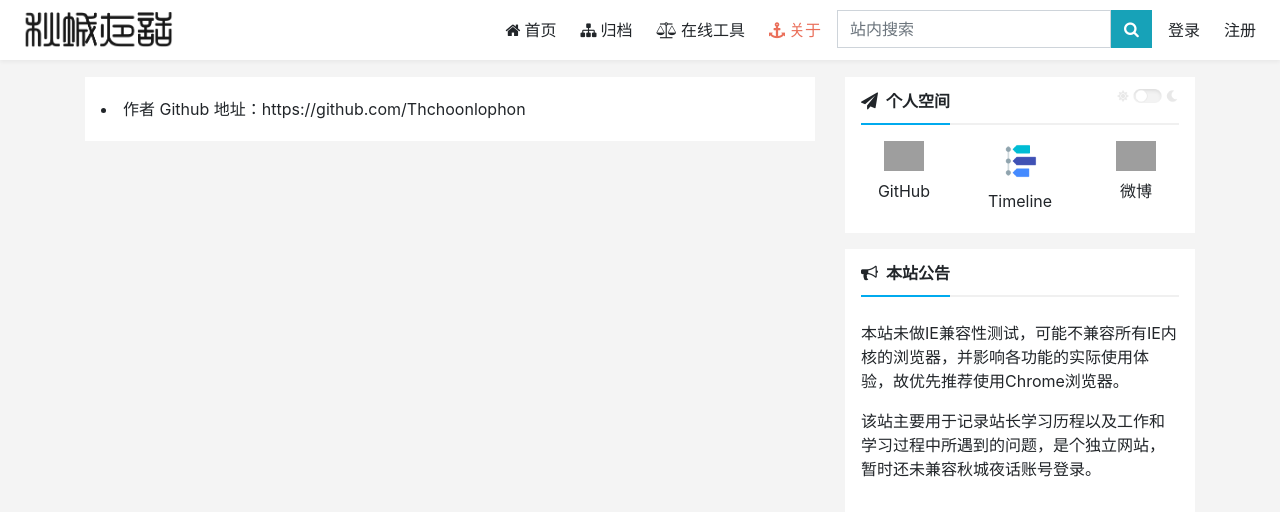
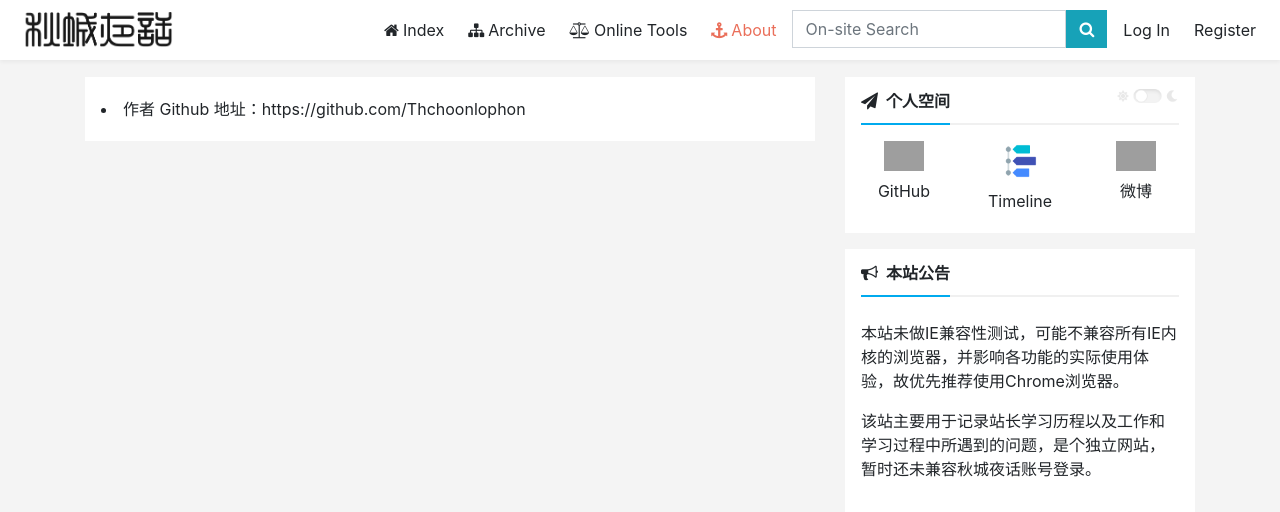
Before and after one commit to Thchoonlophon/work_blog, a Django app: page /about/ in a window 1280 px wide. Shown: the top 512 px of the page. Run offline with Django 3.2, Linux system fonts and the light colour scheme; data that the repository does not hold is empty; some libraries are stand-ins or nearby versions; grey boxes are pictures that could not be loaded.

Commit message:
Update navbar.html

```diff
--- a/it_blog/apps/blog/templates/blog/tags/navbar.html
+++ b/it_blog/apps/blog/templates/blog/tags/navbar.html
@@ -11,16 +11,16 @@
         <ul class="navbar-nav ml-auto">
             <li class="nav-item mr-2">
                 {% url 'blog:index' as index_url %}
-                <a class="nav-link py-md-3 {% if request.path == index_url %}active{% endif %}" href="{{ index_url }}"><i class="fa fa-home mr-1"></i>首页<span class="sr-only">(current)</span></a>
+                <a class="nav-link py-md-3 {% if request.path == index_url %}active{% endif %}" href="{{ index_url }}"><i class="fa fa-home mr-1"></i>Index<span class="sr-only">(current)</span></a>
             </li>
             <li class="nav-item mr-2">
                 {% url 'blog:archive' as archive_url %}
-                <a class="nav-link py-md-3 {% if request.path == archive_url %}active{% endif %}" href="{{ archive_url }}"><i class="fa fa-sitemap mr-1"></i>归档</a>
+                <a class="nav-link py-md-3 {% if request.path == archive_url %}active{% endif %}" href="{{ archive_url }}"><i class="fa fa-sitemap mr-1"></i>Archive</a>
             </li>
             {% if tool_flag %}
             <li class="nav-item mr-2">
                 {% url 'tool:total' as tool_url %}
-                <a class="nav-link py-md-3 {% if request.resolver_match.namespace == 'tool' %}active{% endif %}" href="{{ tool_url }}"><i class="fa fa-balance-scale mr-1"></i>在线工具</a>
+                <a class="nav-link py-md-3 {% if request.resolver_match.namespace == 'tool' %}active{% endif %}" href="{{ tool_url }}"><i class="fa fa-balance-scale mr-1"></i>Online Tools</a>
             </li>
             {% endif %}
             {% if hao_console.flag %}
@@ -35,11 +35,11 @@
             {% endif %}
             <li class="nav-item mr-2 ">
                 {% url 'blog:about' as about_url %}
-                <a class="nav-link py-md-3 {% if request.path == about_url %}active{% endif %}" href="{{ about_url }}"><i class="fa fa-anchor mr-1"></i>关于</a>
+                <a class="nav-link py-md-3 {% if request.path == about_url %}active{% endif %}" href="{{ about_url }}"><i class="fa fa-anchor mr-1"></i>About</a>
             </li>
             <form class="nav-item navbar-form mr-2 py-md-2" role="search" method="get" id="searchform" action="{% url 'blog:search_view'%}">
                 <div class="input-group">
-                    <input type="search" name="q" class="form-control rounded-0" placeholder="站内搜索" autocomplete="off" required=True>
+                    <input type="search" name="q" class="form-control rounded-0" placeholder="On-site Search" autocomplete="off" required=True>
                     <div class="input-group-btn">
                         <button class="btn btn-info rounded-0" type="submit"><i class="fa fa-search"></i></button>
                     </div>
@@ -51,33 +51,33 @@
             {% get_notifications_count user 'false' as msgnum %}
             <li class="nav-item dropdown">
                 <a class="nav-link dropdown-toggle" href="#" id="navbarDropdown" role="button" data-toggle="dropdown"
-                   aria-haspopup="true" aria-expanded="false" title="{{ user.username }}，欢迎回来！">
+                   aria-haspopup="true" aria-expanded="false" title="{{ user.username }}，Welcome back！">
                     {% if msgnum > 0%}
                     <span class="get-msg text-center">{{ msgnum }}</span>
                     {% endif %}
                     {% get_user_avatar_tag user %}
                 </a>
                 <div class="dropdown-menu dropdown-menu-right mt-0 rounded-0 border-0" aria-labelledby="navbarDropdown">
-                    <a class="dropdown-item pl-3" href="{% url 'oauth:profile' %}"><i class="fa fa-fw fa-user text-info mr-2"></i>个人资料</a>
+                    <a class="dropdown-item pl-3" href="{% url 'oauth:profile' %}"><i class="fa fa-fw fa-user text-info mr-2"></i>Profile</a>
                     {% if user.is_staff %}
                     <a class="dropdown-item pl-3" href="{% url 'admin:index' %}"><i
-                            class="fa fa-fw fa-key text-info mr-2"></i>后台管理</a>
+                            class="fa fa-fw fa-key text-info mr-2"></i>Dashboard</a>
                     {% endif %}
-                    <a class="dropdown-item pl-3" href="{% url 'comment:notification' %}"><i class="fa fa-fw fa-bell text-info mr-2"></i>消息
+                    <a class="dropdown-item pl-3" href="{% url 'comment:notification' %}"><i class="fa fa-fw fa-bell text-info mr-2"></i>Notifications
                         {% if msgnum > 0%}
                         <span class="badge badge-warning ml-3 text-center">{{ msgnum }}</span>
                         {% endif %}
                     </a>
                     <a class="dropdown-item pl-3" href="{% url 'account_logout' %}"><i
-                            class="fa fa-fw fa-sign-out text-info mr-2"></i>退出</a>
+                            class="fa fa-fw fa-sign-out text-info mr-2"></i>Exit</a>
                 </div>
             </li>
             {% else %}
             <li class="nav-item mr-2">
-                <a class="nav-link py-md-3" href="{% url 'account_login' %}?next={{ request.path }}">登录</a>
+                <a class="nav-link py-md-3" href="{% url 'account_login' %}?next={{ request.path }}">Log In</a>
             </li>
             <li class="nav-item">
-                <a class="nav-link py-md-3" href="{% url 'account_signup' %}?next={{ request.path }}">注册</a>
+                <a class="nav-link py-md-3" href="{% url 'account_signup' %}?next={{ request.path }}">Register</a>
             </li>
             {% endif %}
         </ul>
```
